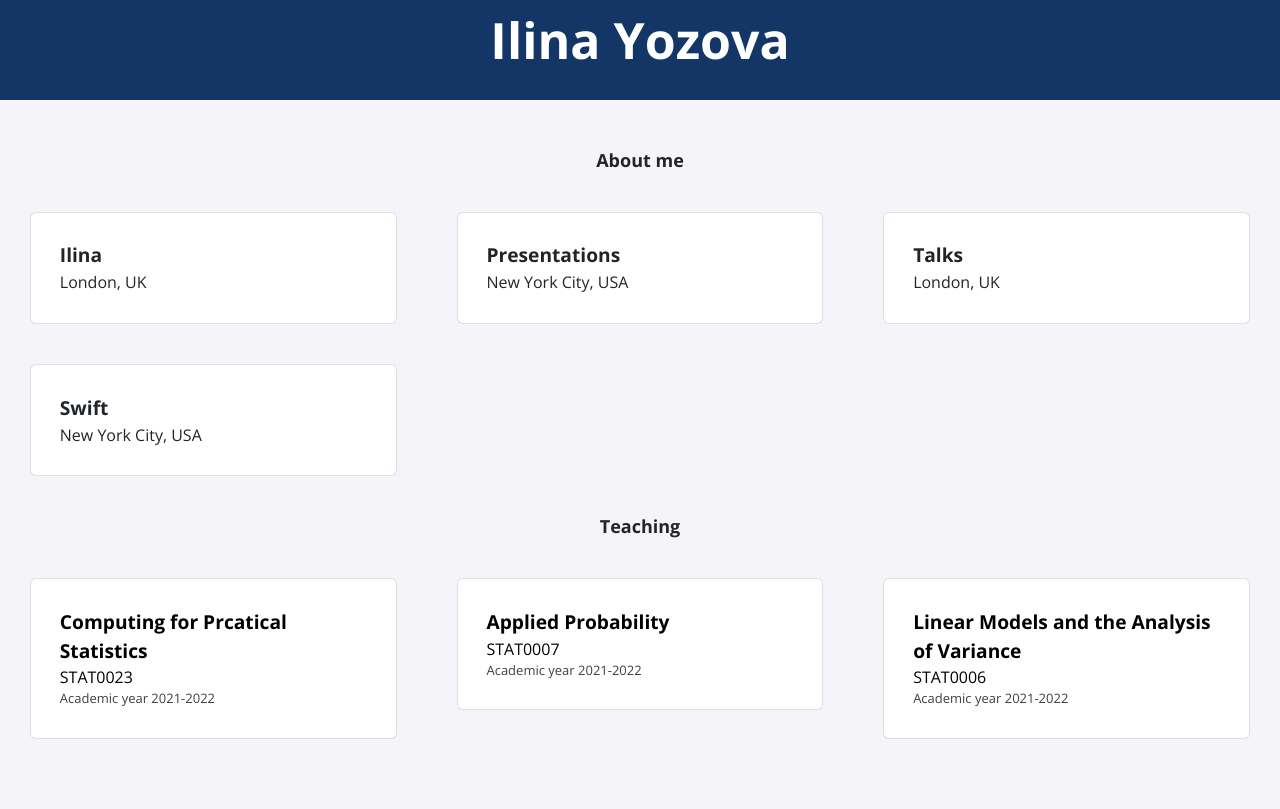
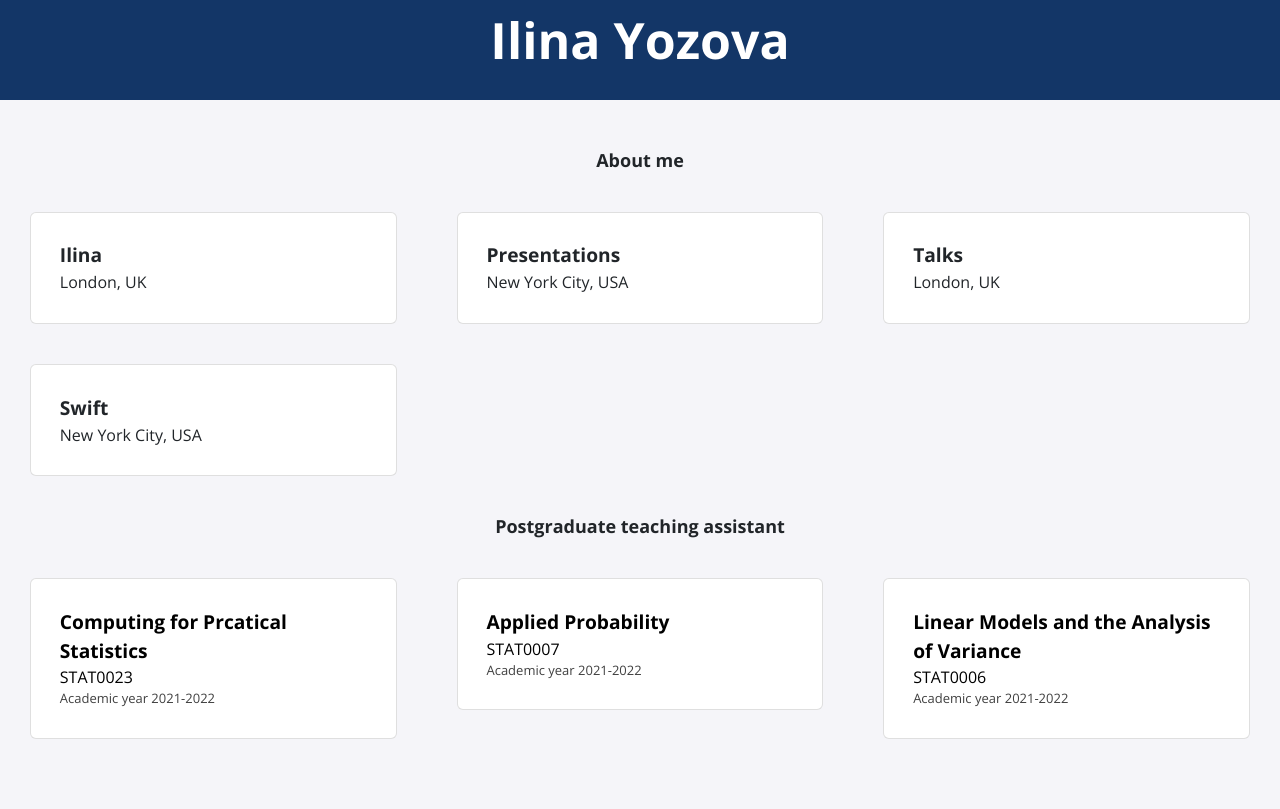
Before and after one commit to ilinayozova/ilinaiyozova.github.io, a Jekyll site: the page built from index.html, in a window 1280 px wide. Shown: the part 290-1099 px from the top of the page. Built offline with Jekyll 4.4.1, drawn with Linux system fonts in a browser that asks for light colours; nearby versions of some CDN libraries.

Commit message:
Update projects.html

```diff
--- a/_includes/projects.html
+++ b/_includes/projects.html
@@ -1,4 +1,4 @@
-<h2>Teaching</h2>
+<h2>Postgraduate teaching assistant</h2>
 <div class="card-container">
     {% for item in site.data.projects %}
     {% if item.page-name %}
```
